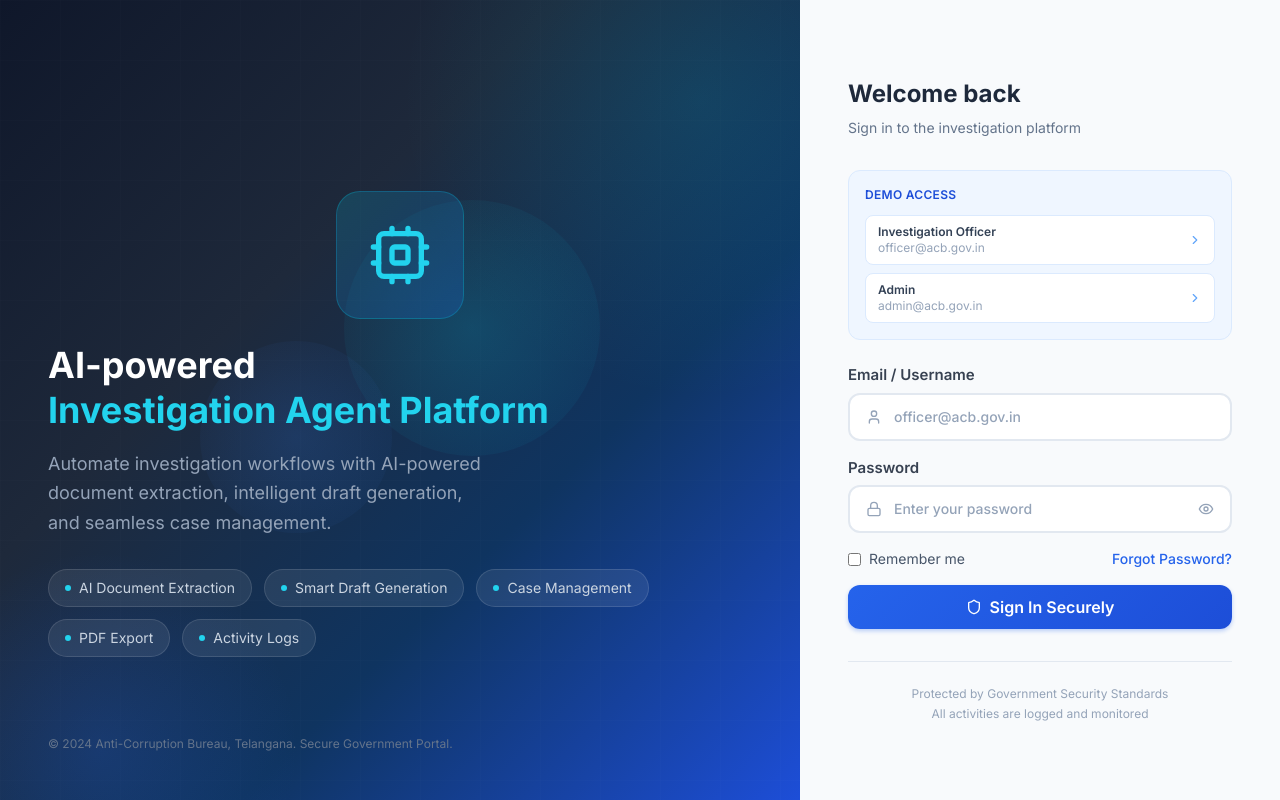
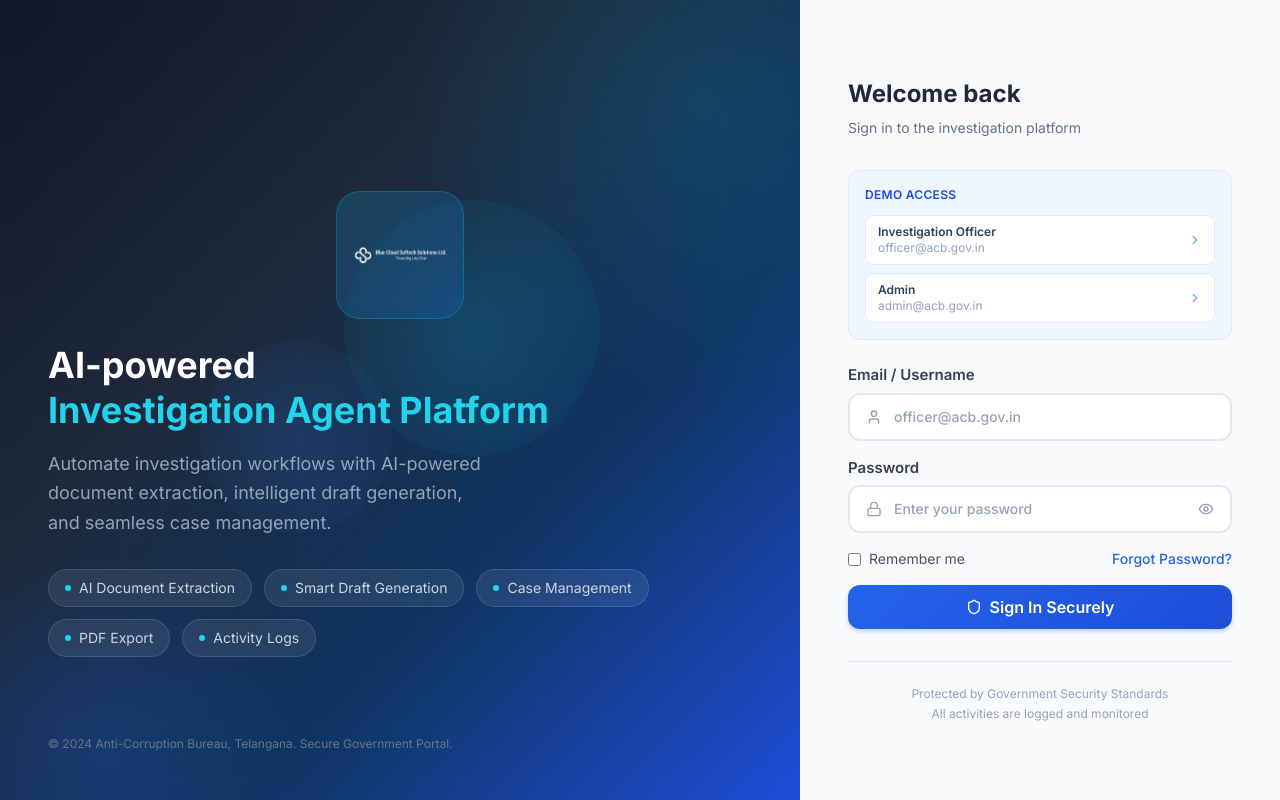
Before and after one commit to ashish-ratna-bcss/ACB-Application, a Next.js app in the folder frontend/: page / in a window 1280 px wide. Built offline with nearby package versions, Linux system fonts and the light colour scheme.

Commit message:
Replace CPU icon with ACB logo in LoginPage and add logo image file

```diff
--- a/frontend/app/page.tsx
+++ b/frontend/app/page.tsx
@@ -129,7 +129,7 @@ export default function LoginPage() {
                 border: "1px solid rgba(6,182,212,0.3)",
               }}
             >
-              <Cpu size={64} className="text-cyan-400" />
+              <img src="/Logo.png" alt="ACB" className="w-24 h-24 object-contain" />
             </div>
 
             <h1 className="text-4xl font-bold text-white leading-tight mb-4">
```
Also changed, not shown: frontend/public/Logo.png (added).
